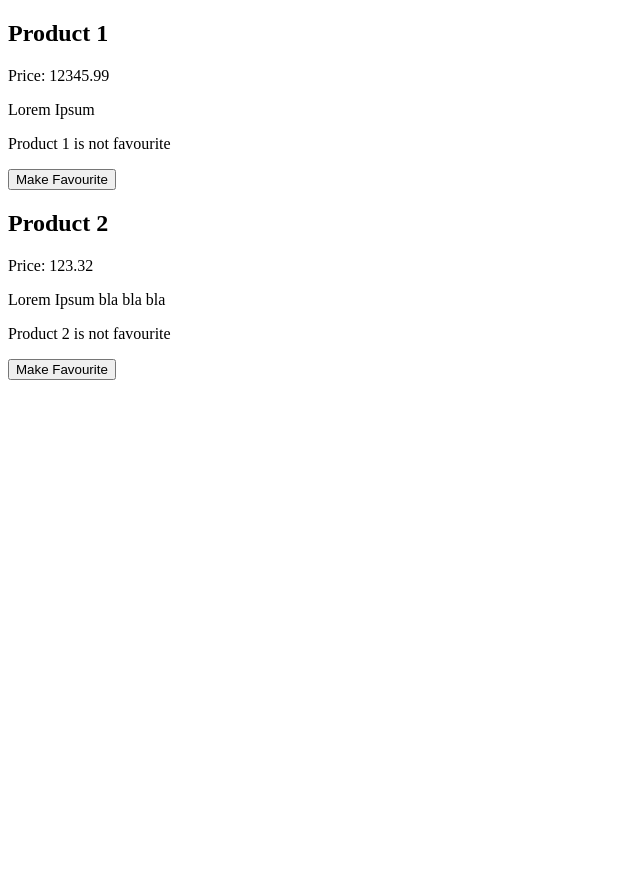
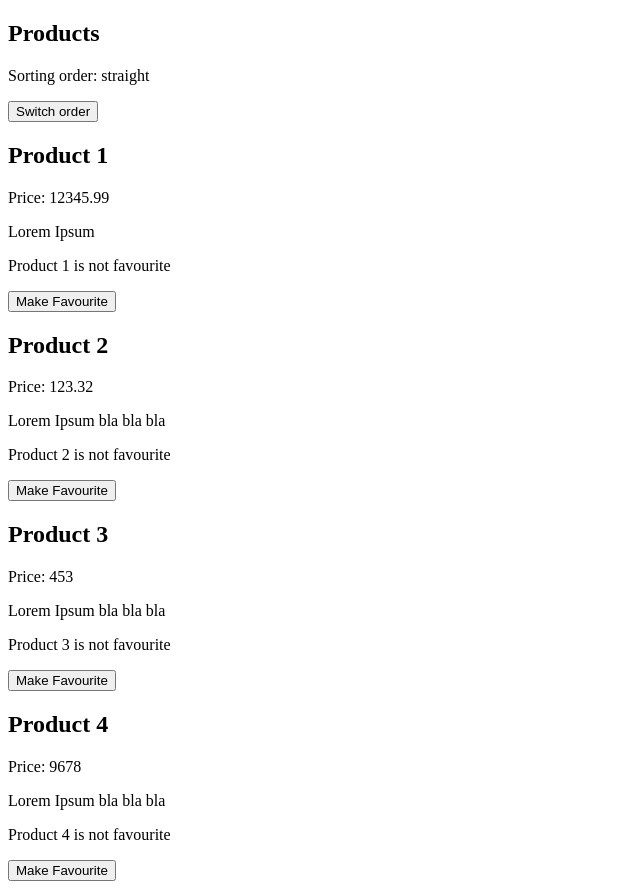
Before and after one commit to Illia-11/react-lessons2, a React (Vite) app: page / in a window 1280 px wide. Shown: the whole page, without its empty margins (0-640 px from the left). Before the commit the page ends 800 px from the top, so only its background shows below. Built offline with nearby package versions, Linux system fonts and the light colour scheme.

Commit message:
Add switching render order functionality

```diff
--- a/src/App.jsx
+++ b/src/App.jsx
@@ -60,6 +60,18 @@ const products = [
     price: 123.32,
     description: "Lorem Ipsum bla bla bla",
   },
+  {
+    id: 2,
+    name: "Product 3",
+    price: 453,
+    description: "Lorem Ipsum bla bla bla",
+  },
+  {
+    id: 3,
+    name: "Product 4",
+    price: 9678,
+    description: "Lorem Ipsum bla bla bla",
+  },
 ];
 
 function App() {
--- a/src/components/ProductList/index.jsx
+++ b/src/components/ProductList/index.jsx
@@ -2,14 +2,32 @@ import React from "react";
 import Product from "../Product";
 
 class ProductList extends React.Component {
-  render () {
+  state = {
+    isReverseOrder: false,
+  };
+
+  handleSwitchOrder = () => {
+    this.setState({
+      isReverseOrder: !this.state.isReverseOrder
+    });
+  }
+
+  render() {
     const { products } = this.props;
+    const { isReverseOrder } = this.state;
 
     const productsComponents = products.map((product) => {
       return <Product key={product.id} product={product} />;
     });
 
-    return <>{productsComponents}</>
+    return (
+      <article>
+        <h2>Products</h2>
+        <p>Sorting order: {isReverseOrder ? "reverse" : "straight"}</p>
+        <button onClick={this.handleSwitchOrder}>Switch order</button>
+        {isReverseOrder ? productsComponents.reverse() : productsComponents}
+      </article>
+    );
   }
 }
 
```
